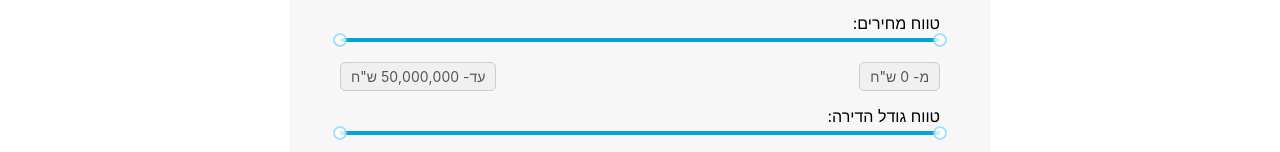
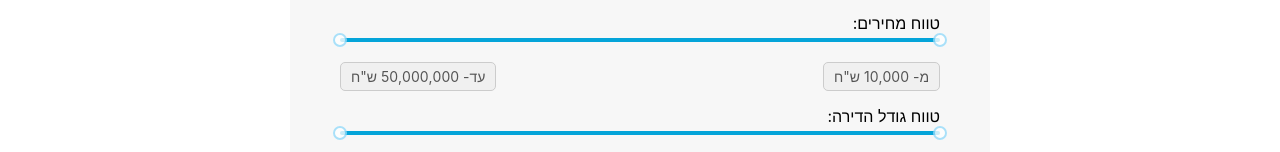
Before and after one commit to pazgu/Apartment_matcher, a React (Create React App) app in the folder frontend/: page /matching in a window 1280 px wide. Shown: the part 487-639 px from the top of the page. Built offline with nearby package versions, Linux system fonts and the light colour scheme.

Commit message:
Fixed prices for Rent in the Form

```diff
--- a/frontend/src/pages/MatchingFormPage/MatchingFormPage.jsx
+++ b/frontend/src/pages/MatchingFormPage/MatchingFormPage.jsx
@@ -1,9 +1,10 @@
-import React, { useState } from "react";
+import React, { useState, useEffect } from "react";
 import Slider from "rc-slider";
 import "rc-slider/assets/index.css";
 import "./MatchingFormPage.css";
 import axios from "axios";
 import { useNavigate } from "react-router-dom";
+
 
 const Matching = () => {
   const navigate = useNavigate();
@@ -33,6 +34,14 @@ const Matching = () => {
   const formatNumber = (number) => {
     return number.toString().replace(/\B(?=(\d{3})+(?!\d))/g, ",");
   };
+
+  useEffect(() => {
+    if (rentOrSale === "rent") {
+      setPriceRange([500, 50000]); // Range for rent
+    } else {
+      setPriceRange([10000, 50000000]); // Range for sale
+    }
+  }, [rentOrSale]);
 
   const handleTagChange = (e) => {
     const { name, value } = e.target;
@@ -166,9 +175,9 @@ const Matching = () => {
             range
             value={priceRange}
             onChange={handlePriceRangeChange}
-            min={0}
-            max={50000000}
-            step={10000}
+            min={rentOrSale === "rent" ? 500 : 10000} // Dynamic min value
+            max={rentOrSale === "rent" ? 50000 : 50000000} // Dynamic max value
+            step={100}
             reverse={true}
             required
           />
```
